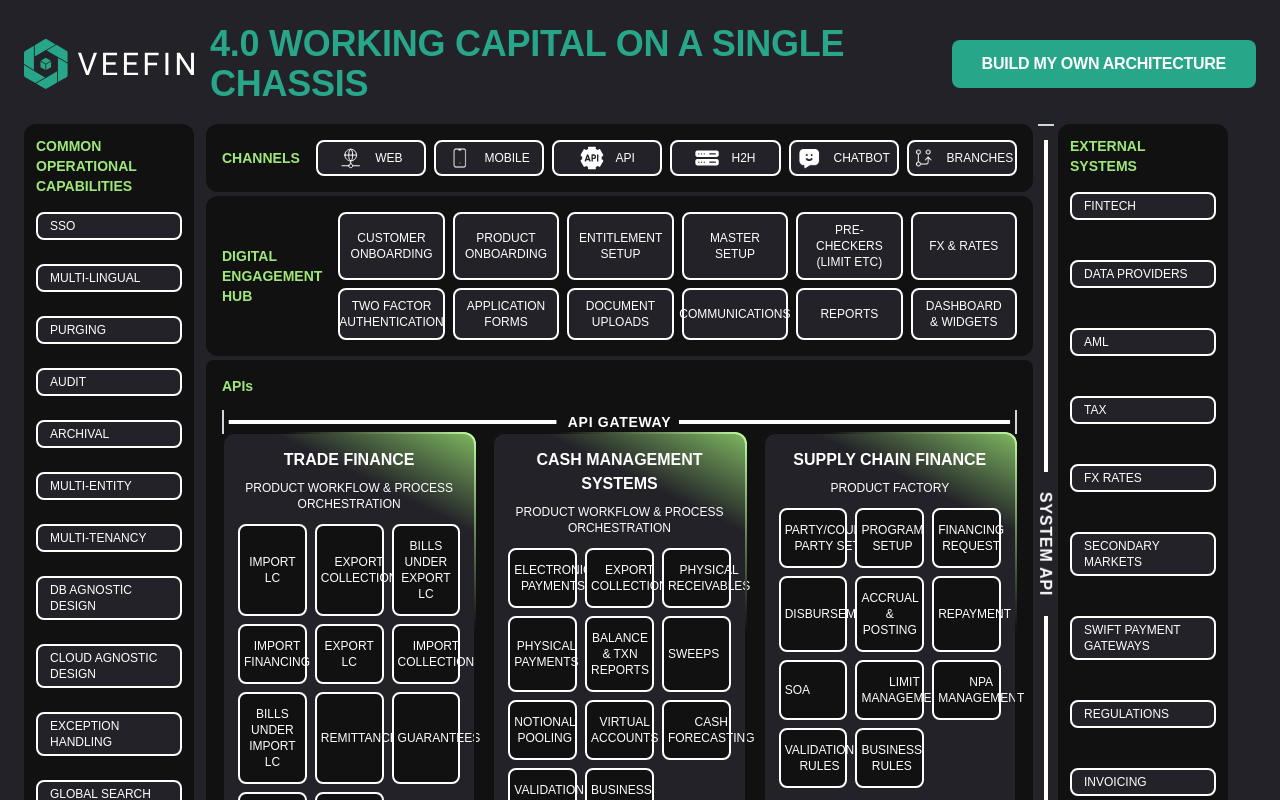
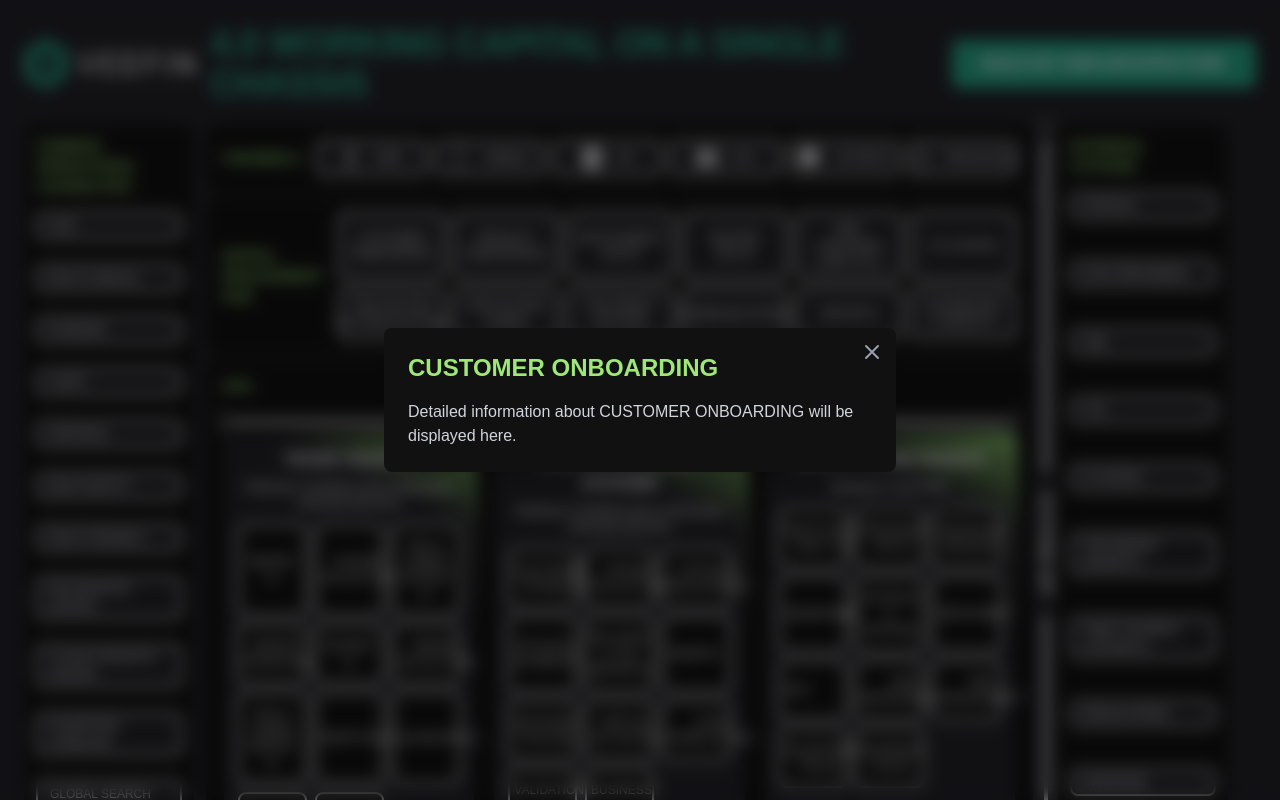
Before and after one commit to ogdevelpers/veefin-chassis, a Next.js app: page / in a window 1280 px wide. Both pictures are taken after a click on the element "CUSTOMER ONBOARDING". Shown: the top 800 px of the page. Built offline with nearby package versions, Linux system fonts and the light colour scheme.

Commit message:
Added support for modal

```diff
--- a/src/components/financial-architecture/FinancialArchitecture.tsx
+++ b/src/components/financial-architecture/FinancialArchitecture.tsx
@@ -2,6 +2,7 @@
 import { useState } from "react";
 import LineSvg from "../line-svg/LineSvg";
 import { AppState } from "@/lib/constants";
+import MyModal from "../modal/modal";
 
 const channelIcons = (channel: string) => {
   switch (channel) {
@@ -88,6 +89,11 @@
 const FinancialArchitecture = () => {
   const channels = ['WEB', 'MOBILE', 'API', 'H2H', 'CHATBOT', 'BRANCHES'];
   const [appState, setAppState] = useState<AppState>('start');
+  const [isModalOpen, setIsModalOpen] = useState(false);
+  const [modalContent, setModalContent] = useState<{title: string; content: string}>({title: '', content: ''});
+
+  const handleOpenModal = () => setIsModalOpen(true);
+  const handleCloseModal = () => setIsModalOpen(false);
 
  const [selections, setSelections] = useState<Record<string, string[]>>({
     'CHANNELS': [],
@@ -114,6 +120,15 @@
 
   const toggleSelection = (category: string, item: string) => {
     console.log('Toggling selection for', category, item, selections);
+    if(appState === 'start'){
+      // Open modal with details
+      setModalContent({
+        title: item,
+        content: `Detailed information about ${item} will be displayed here.`
+      });
+      handleOpenModal();
+      return;
+    }
     if(appState !== 'picking'){
       return;
     }
@@ -135,6 +150,11 @@
   };
   return (
     <div className="min-h-screen max-h-screen  text-white p-6 flex flex-col">
+      <MyModal isOpen={isModalOpen} onClose={handleCloseModal} title={modalContent.title || 'Veefin'}>
+        <p className="text-gray-300">
+          {modalContent.content || 'Detailed information about the selected item will be displayed here.'}
+        </p>
+      </MyModal>
       {/* Header */}
         <div className="flex items-center justify-between mb-5 flex-shrink-0">
         <div className="flex-1 flex items-center justify-center space-x-4 font-bold text-[40px] leading-tight tracking-[-0.25px] uppercase">
--- /dev/null
+++ b/src/components/modal/modal.tsx
@@ -0,0 +1,51 @@
+
+const MyModal = ({ isOpen, onClose, title='Veefin', children }: { isOpen: boolean; onClose: () => void; title?: string; children: React.ReactNode; }) => {
+  if (!isOpen) return null;
+
+  return (
+    <div className="fixed inset-0 z-50 flex items-center justify-center bg-black/50 backdrop-blur-sm">
+      <div className="relative w-full max-w-lg p-6 mx-auto rounded-lg shadow-lg bg-[#111] dark:bg-[#111] overflow-y-auto">
+        {/* Close Button */}
+        <button
+          onClick={onClose}
+          className="absolute text-gray-400 top-3 right-3 hover:text-white"
+          aria-label="Close modal"
+        >
+          <svg
+            className="w-6 h-6"
+            fill="none"
+            stroke="currentColor"
+            viewBox="0 0 24 24"
+            xmlns="http://www.w3.org/2000/svg"
+          >
+            <path
+              strokeLinecap="round"
+              strokeLinejoin="round"
+              strokeWidth="2"
+              d="M6 18L18 6M6 6l12 12"
+            />
+          </svg>
+        </button>
+
+        {/* Heading */}
+        <h2
+          className="text-2xl font-bold mb-4"
+          style={{
+            background: "linear-gradient(0deg, #9FE779, #9FE779), linear-gradient(0deg, rgba(0, 0, 0, 0.2), rgba(0, 0, 0, 0.2))",
+            WebkitBackgroundClip: "text",
+            WebkitTextFillColor: "transparent",
+          }}
+        >
+          {title}
+        </h2>
+
+        {/* Modal Content */}
+        <div>
+          {children}
+        </div>
+      </div>
+    </div>
+  );
+};
+
+export default MyModal;
```
